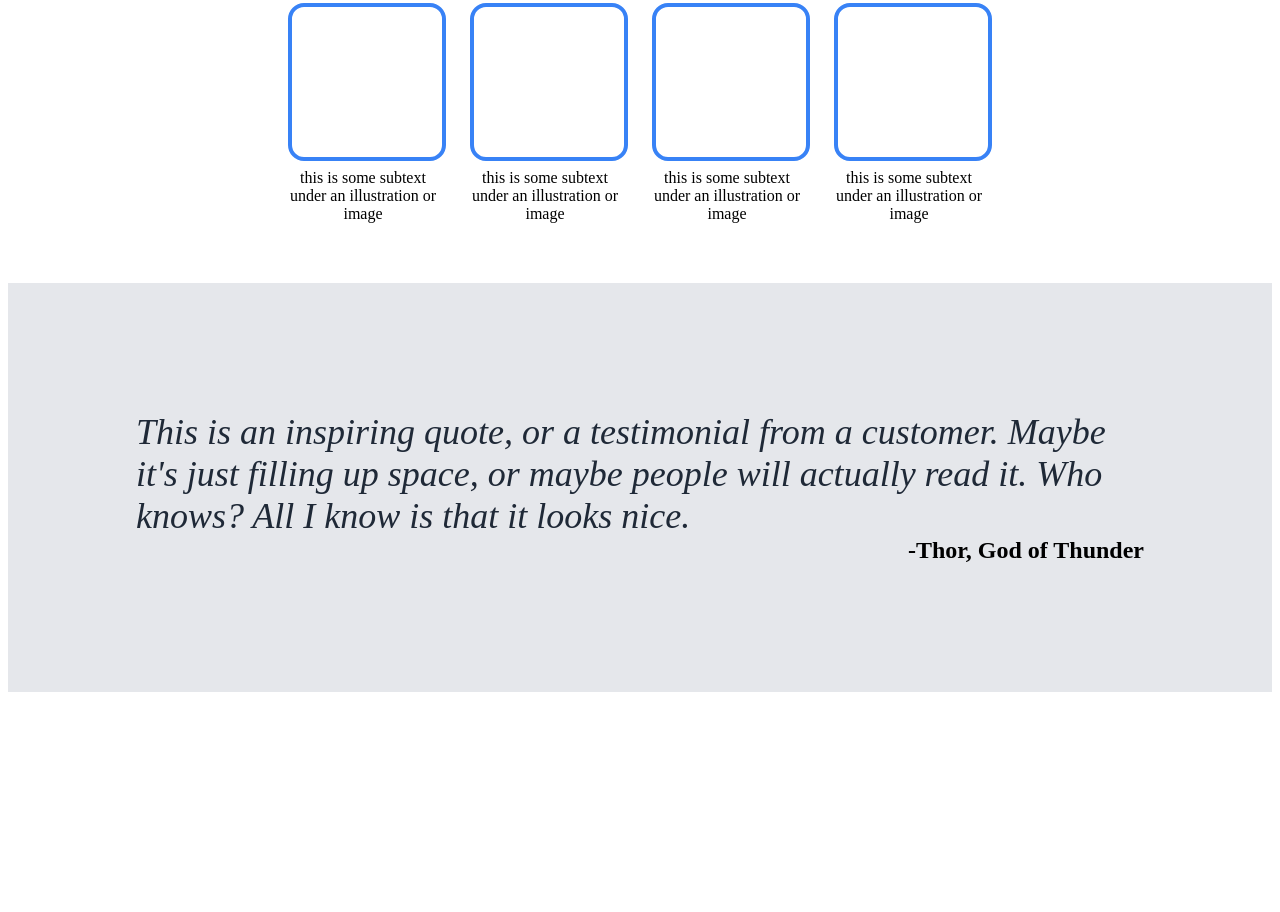
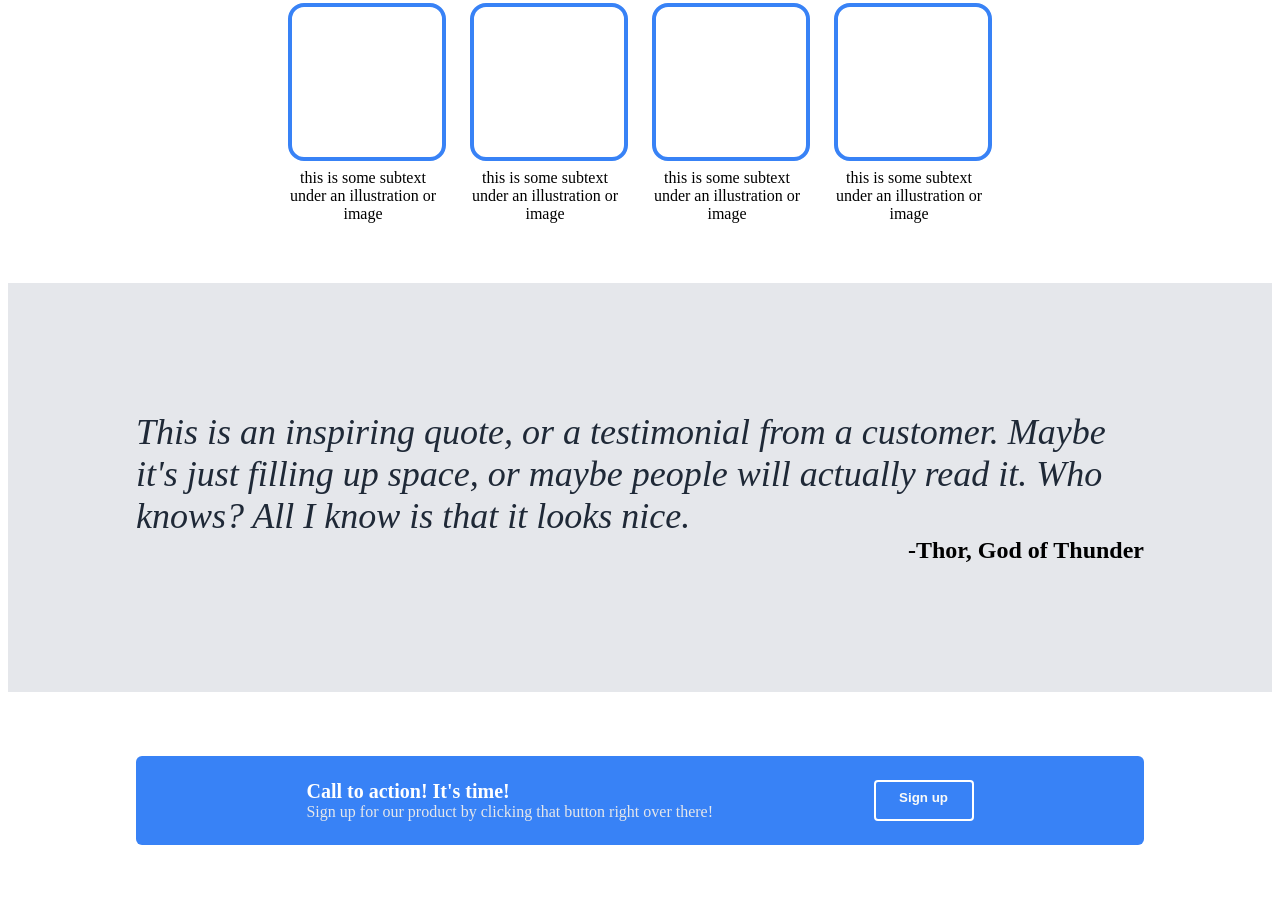
Before and after one commit to mattzh6/odin-landing-page, a plain HTML site: page index.html in a window 1280 px wide. Shown: the part 837-1749 px from the top of the page. Before the commit the page ends 1537 px from the top, so only its background shows below. Drawn offline with Linux system fonts and the light colour scheme.

Commit message:
added call to action section and redid styles for sign-up buttons

```diff
--- a/index.html
+++ b/index.html
@@ -87,14 +87,19 @@
     </div>
 
 
-        <!-- <div class="action">
-            <div>Call to action! It's time!</div>
-            <div>Sign up for our product by clicking that button right over there!</div>
+    <div class="action-container">
+        <div class="action">
             <div>
-                <button>Sign up</button>
+                <div class="action-text">Call to action! It's time!</div>
+                <div class="sign-up-text">Sign up for our product by clicking that button right over there!</div>
             </div>
+            <button class="sign-up">Sign up</button>
+
         </div>
-    </div> -->
+    </div>
+
+
+
 
     <!-- <div class="footer">
         Copyright The Odin Project 2021
--- a/style.css
+++ b/style.css
@@ -12,8 +12,6 @@
 
 .header-logo {
     font-size: 24px;
-    /* justify-content: center;
-    align-items: center; */
     color: #F9FAF8;
 }
 
@@ -57,14 +55,19 @@ a {
 
 }
 
+.action, .sign-up {
+    background-color: #3882F6;
+}
+
 .sign-up {
-    background-color: #3882F6;
     display: flex;
     justify-content: center;
     color: #F9FAF8;
     max-width: 100px;
-    border-radius: 8px;
+    border-radius: 4px;
     border: none;
+    padding: 8px;
+    font-weight: bold;
 }
 
 .placeholder {
@@ -111,6 +114,7 @@ a {
     flex-direction: column;
     padding: 128px;
     margin-top: 36px;
+
 }
 
 .quote {
@@ -127,3 +131,32 @@ a {
     font-size: 24px;
     text-align: end;
 }
+
+.action {
+    display: flex;
+    padding: 24px 10px;
+    border-radius: 6px;
+    justify-content: space-evenly;
+    margin-left: 64px;
+    margin-right: 64px;
+}
+
+.action .sign-up {
+    border: 2px solid white;
+    width: 200px;
+}
+
+.action-container {
+    padding: 64px;
+}
+
+.action-text {
+    color: white;
+    font-size: 20px;
+    font-weight: 800;
+}
+
+.sign-up-text {
+    color: #E5E7EB;
+    font-weight: 500;
+}
```
